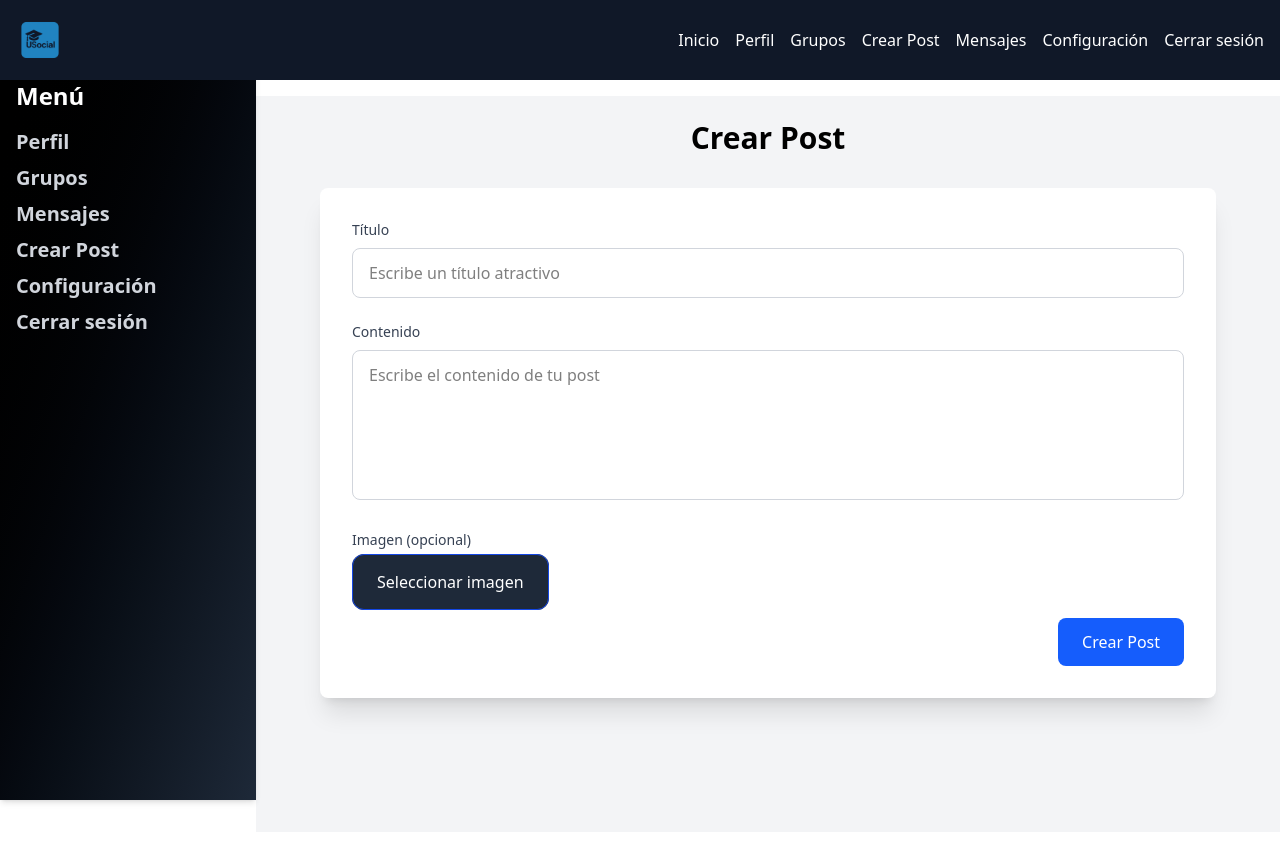
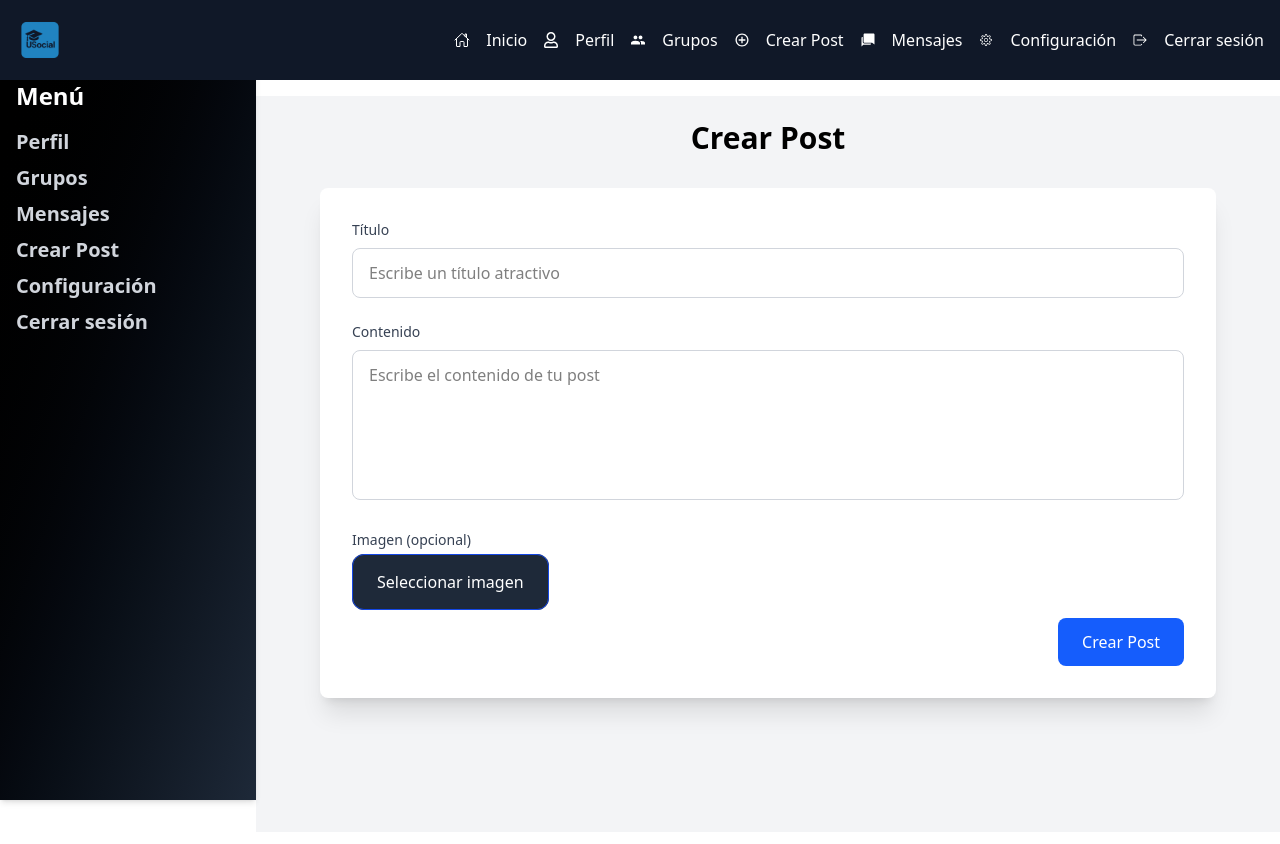
Before and after one commit to Deiiivy/Usocial, a React (Vite) app in the folder Frontend/: page /createPost in a window 1280 px wide. Shown: the top 844 px of the page. Built offline with nearby package versions, Linux system fonts and the light colour scheme.

Commit message:
ADD:se agregan iconos al nav del Header

```diff
--- a/Frontend/package.json
+++ b/Frontend/package.json
@@ -15,6 +15,7 @@
     "gsap": "^3.13.0",
     "react": "^19.1.0",
     "react-dom": "^19.1.0",
+    "react-icons": "^5.5.0",
     "react-router-dom": "^7.6.2"
   },
   "devDependencies": {
--- a/Frontend/src/components/Header.jsx
+++ b/Frontend/src/components/Header.jsx
@@ -1,5 +1,12 @@
 import React, { useState } from 'react'
 import logo from '../assets/Usocial_logo.png';
+import { FaRegUser } from "react-icons/fa";
+import { IoHomeOutline } from "react-icons/io5";
+import { IoMdPeople } from "react-icons/io";
+import { IoMdChatbubbles } from "react-icons/io";
+import { IoMdAddCircleOutline } from "react-icons/io";
+import { CiSettings } from "react-icons/ci";
+import { IoIosLogOut } from "react-icons/io";
 
 const Header = () => {
   const [isMenuOpen, setIsMenuOpen] = useState(false)
@@ -28,14 +35,21 @@ const Header = () => {
         </svg>
       </button>
 
-      <nav className="hidden md:flex space-x-4">
+      <nav className="hidden md:flex space-x-4 items-center">
+        <IoHomeOutline />
         <a href="/main" className="hover:text-blue-500">Inicio</a>
+        <FaRegUser />
         <a href="/profile" className="hover:text-blue-500">Perfil</a>
+        <IoMdPeople />
         <a href="/groups" className="hover:text-blue-500">Grupos</a>
+        <IoMdAddCircleOutline />
         <a href="/createPost" className="hover:text-blue-500">Crear Post</a>
+        <IoMdChatbubbles />
         <a href="/messages" className="hover:text-blue-500">Mensajes</a>
+        <CiSettings />
         <a href="/settings" className="hover:text-blue-500">Configuración</a>
-        <a href="/logout" className="hover:text-blue-500" onClick={() => localStorage.removeItem('token')}>Cerrar sesión</a>
+        <IoIosLogOut />
+        <a href="/logout" className="hover:dockertext-blue-500" onClick={() => localStorage.removeItem('token')}>Cerrar sesión</a>
       </nav>
 
       <div
@@ -44,12 +58,19 @@ const Header = () => {
           ${isMenuOpen ? 'block' : 'hidden'}
         `}
       >
+        <IoHomeOutline />
         <a href="/main" className="block px-4 py-2 hover:bg-gray-700">Inicio</a>
+        <FaRegUser />
         <a href="/profile" className="block px-4 py-2 hover:bg-gray-700">Perfil</a>
+        <IoMdPeople />
         <a href="/groups" className="block px-4 py-2 hover:bg-gray-700">Grupos</a>
+        <IoMdAddCircleOutline />
         <a href="/createPost" className="block px-4 py-2 hover:bg-gray-700">Crear Post</a>
+        <IoMdChatbubbles />
         <a href="/messages" className="block px-4 py-2 hover:bg-gray-700">Mensajes</a>
+        <CiSettings />
         <a href="/settings" className="block px-4 py-2 hover:bg-gray-700">Configuración</a>
+        <IoIosLogOut />
         <a
           href="/logout"
           className="block px-4 py-2 hover:bg-gray-700"
```
Also changed, not shown: 1 other file (tests, documents, lock files or other folders).
